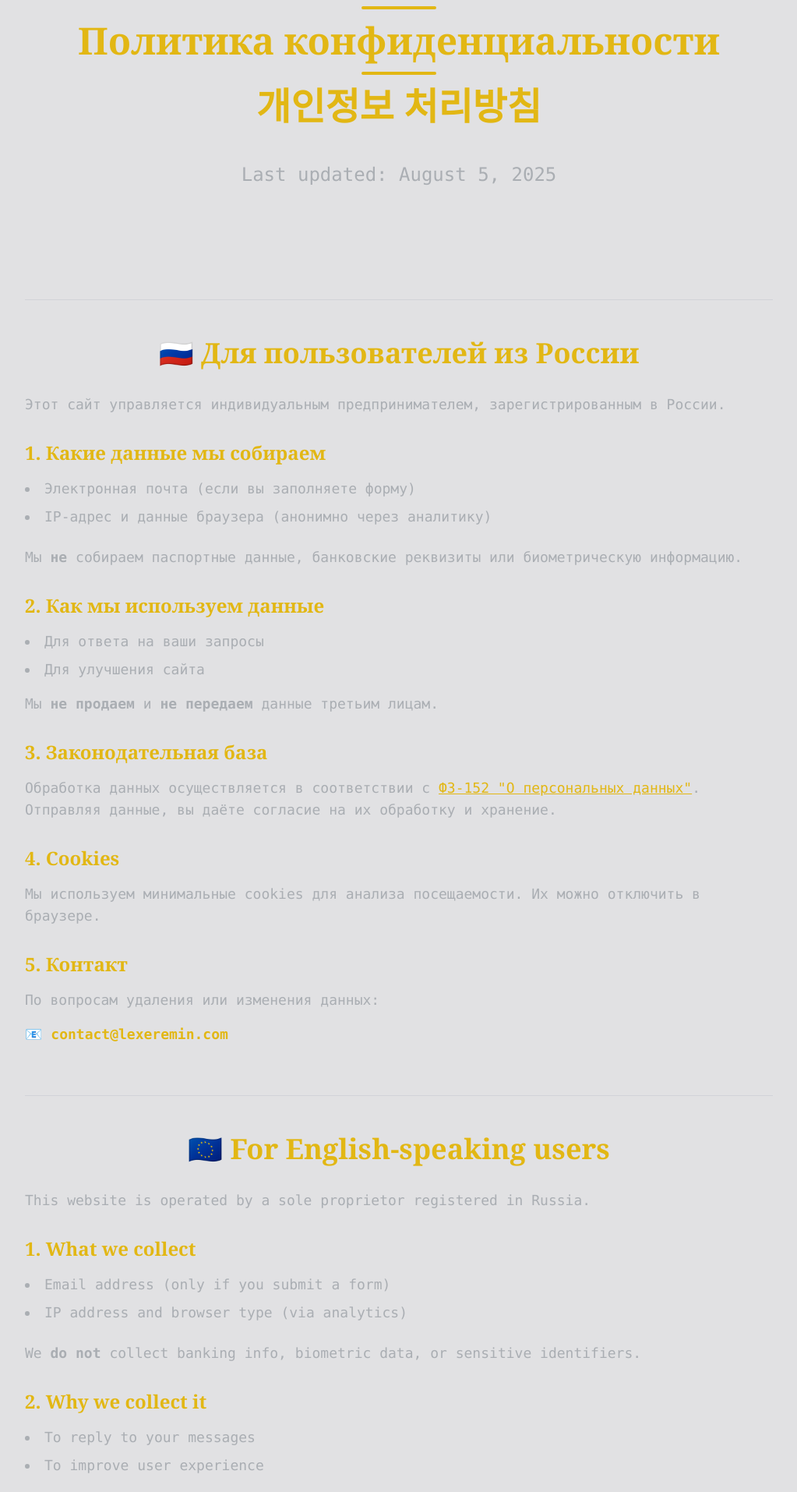
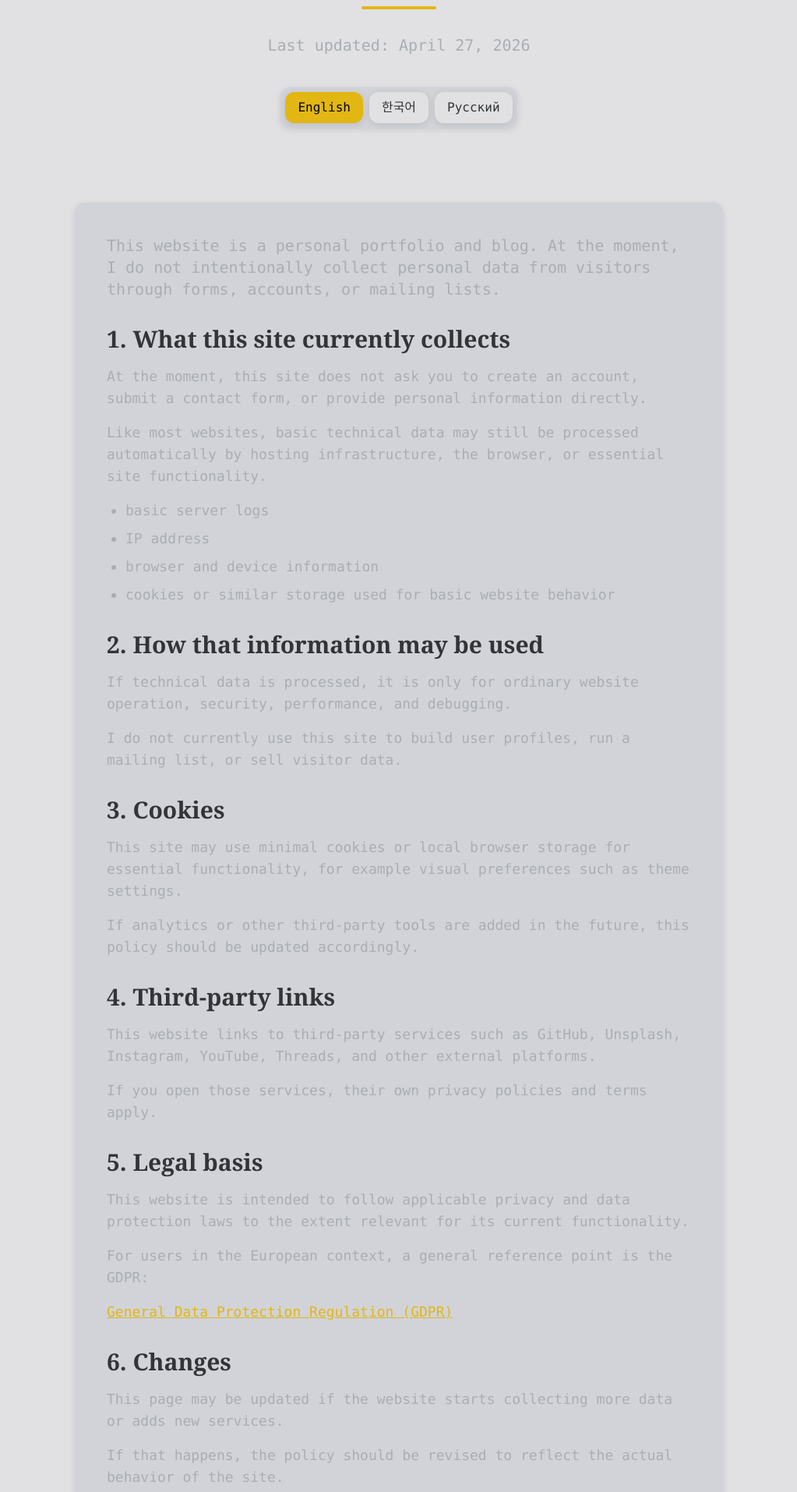
Before and after one commit to lexeremin/lexeremin.com, a Next.js app: page /privacy-policy in a window 1280 px wide. Shown: the part 264-2178 px from the top of the page at 78% size, without its empty margins (128-1151 px from the left). Built offline with nearby package versions, Linux system fonts and the light colour scheme.

Commit message:
refactor: simplify privacy policy and add language tabs

```diff
--- a/app/privacy-policy/page.tsx
+++ b/app/privacy-policy/page.tsx
@@ -1,255 +1,284 @@
 "use client"
 
-import { useState, useEffect } from "react"
+import { useState } from "react"
 import Link from "next/link"
 import Navbar from "@/components/navbar"
 import Footer from "@/components/footer"
 
+type LanguageKey = "en" | "ko" | "ru"
+
+type PolicyParagraph = string | { label: string; href: string }
+
+const policyContent: Record<
+  LanguageKey,
+  {
+    title: string
+    updated: string
+    intro: string
+    sections: { heading: string; paragraphs: PolicyParagraph[]; bullets?: string[] }[]
+    backLabel: string
+  }
+> = {
+  en: {
+    title: "Privacy Policy",
+    updated: "Last updated: April 27, 2026",
+    intro:
+      "This website is a personal portfolio and blog. At the moment, I do not intentionally collect personal data from visitors through forms, accounts, or mailing lists.",
+    sections: [
+      {
+        heading: "1. What this site currently collects",
+        paragraphs: [
+          "At the moment, this site does not ask you to create an account, submit a contact form, or provide personal information directly.",
+          "Like most websites, basic technical data may still be processed automatically by hosting infrastructure, the browser, or essential site functionality.",
+        ],
+        bullets: [
+          "basic server logs",
+          "IP address",
+          "browser and device information",
+          "cookies or similar storage used for basic website behavior",
+        ],
+      },
+      {
+        heading: "2. How that information may be used",
+        paragraphs: [
+          "If technical data is processed, it is only for ordinary website operation, security, performance, and debugging.",
+          "I do not currently use this site to build user profiles, run a mailing list, or sell visitor data.",
+        ],
+      },
+      {
+        heading: "3. Cookies",
+        paragraphs: [
+          "This site may use minimal cookies or local browser storage for essential functionality, for example visual preferences such as theme settings.",
+          "If analytics or other third-party tools are added in the future, this policy should be updated accordingly.",
+        ],
+      },
+      {
+        heading: "4. Third-party links",
+        paragraphs: [
+          "This website links to third-party services such as GitHub, Unsplash, Instagram, YouTube, Threads, and other external platforms.",
+          "If you open those services, their own privacy policies and terms apply.",
+        ],
+      },
+      {
+        heading: "5. Legal basis",
+        paragraphs: [
+          "This website is intended to follow applicable privacy and data protection laws to the extent relevant for its current functionality.",
+          "For users in the European context, a general reference point is the GDPR:",
+          { label: "General Data Protection Regulation (GDPR)", href: "https://gdpr.eu/" },
+        ],
+      },
+      {
+        heading: "6. Changes",
+        paragraphs: [
+          "This page may be updated if the website starts collecting more data or adds new services.",
+          "If that happens, the policy should be revised to reflect the actual behavior of the site.",
+        ],
+      },
+    ],
+    backLabel: "Back to Home",
+  },
+  ko: {
+    title: "개인정보 처리방침",
+    updated: "최종 업데이트: 2026년 4월 27일",
+    intro:
+      "이 웹사이트는 개인 포트폴리오 및 블로그입니다. 현재는 회원가입, 문의 폼, 메일링 리스트 등을 통해 방문자의 개인정보를 의도적으로 수집하지 않습니다.",
+    sections: [
+      {
+        heading: "1. 현재 이 사이트가 수집할 수 있는 정보",
+        paragraphs: [
+          "현재 이 사이트는 계정 생성, 연락처 폼 제출, 또는 직접적인 개인정보 입력을 요구하지 않습니다.",
+          "다만 대부분의 웹사이트와 마찬가지로, 호스팅 인프라나 브라우저 수준에서 기본적인 기술 정보가 자동으로 처리될 수 있습니다.",
+        ],
+        bullets: [
+          "기본 서버 로그",
+          "IP 주소",
+          "브라우저 및 기기 정보",
+          "기본 사이트 동작에 필요한 쿠키 또는 브라우저 저장소",
+        ],
+      },
+      {
+        heading: "2. 정보 사용 목적",
+        paragraphs: [
+          "기술 정보가 처리되는 경우, 이는 일반적인 사이트 운영, 보안, 성능 유지, 디버깅 목적에 한정됩니다.",
+          "현재 이 사이트는 사용자 프로필 생성, 메일링 리스트 운영, 방문자 데이터 판매를 목적으로 사용되지 않습니다.",
+        ],
+      },
+      {
+        heading: "3. 쿠키",
+        paragraphs: [
+          "이 사이트는 테마 설정과 같은 기본 기능을 위해 최소한의 쿠키 또는 로컬 저장소를 사용할 수 있습니다.",
+          "향후 분석 도구나 제3자 서비스가 추가되면, 이 정책도 그에 맞게 업데이트되어야 합니다.",
+        ],
+      },
+      {
+        heading: "4. 외부 서비스 링크",
+        paragraphs: [
+          "이 사이트에는 GitHub, Unsplash, Instagram, YouTube, Threads 등 외부 서비스로 연결되는 링크가 포함될 수 있습니다.",
+          "해당 서비스를 이용할 경우 각 서비스의 자체 개인정보 처리방침과 이용약관이 적용됩니다.",
+        ],
+      },
+      {
+        heading: "5. 관련 법규",
+        paragraphs: [
+          "이 웹사이트는 현재 기능 범위 안에서 적용 가능한 개인정보 및 데이터 보호 관련 법규를 준수하는 것을 목표로 합니다.",
+          "한국어 사용자에게는 개인정보보호법(PIPA)이 일반적인 참고 기준이 될 수 있습니다:",
+          { label: "개인정보보호법(PIPA)", href: "https://www.pipc.go.kr/np/default/page.do?mCode=G010030000" },
+        ],
+      },
+      {
+        heading: "6. 변경 사항",
+        paragraphs: [
+          "향후 이 사이트가 더 많은 데이터를 수집하거나 새로운 서비스를 추가할 경우 이 페이지는 수정될 수 있습니다.",
+          "그 경우 실제 사이트 동작에 맞게 정책을 다시 작성해야 합니다.",
+        ],
+      },
+    ],
+    backLabel: "홈으로 돌아가기",
+  },
+  ru: {
+    title: "Политика конфиденциальности",
+    updated: "Последнее обновление: 27 апреля 2026",
+    intro:
+      "Этот сайт является личным портфолио и блогом. На данный момент я не собираю персональные данные посетителей намеренно через формы, аккаунты или рассылки.",
+    sections: [
+      {
+        heading: "1. Что сайт может собирать сейчас",
+        paragraphs: [
+          "Сейчас сайт не просит вас регистрироваться, отправлять контактную форму или напрямую передавать персональные данные.",
+          "Однако, как и большинство сайтов, базовая техническая информация может автоматически обрабатываться на уровне хостинга, браузера или базовой работы сайта.",
+        ],
+        bullets: [
+          "базовые серверные логи",
+          "IP-адрес",
+          "информация о браузере и устройстве",
+          "cookies или аналогичное хранилище для базовой работы сайта",
+        ],
+      },
+      {
+        heading: "2. Как эта информация может использоваться",
+        paragraphs: [
+          "Если технические данные обрабатываются, то только для обычной работы сайта, безопасности, производительности и отладки.",
+          "Я не использую этот сайт для построения пользовательских профилей, ведения рассылки или продажи данных посетителей.",
+        ],
+      },
+      {
+        heading: "3. Cookies",
+        paragraphs: [
+          "Сайт может использовать минимальные cookies или локальное хранилище браузера для базовой функциональности, например для сохранения визуальных настроек, таких как тема оформления.",
+          "Если в будущем будут добавлены аналитика или сторонние инструменты, эта политика должна быть обновлена.",
+        ],
+      },
+      {
+        heading: "4. Ссылки на сторонние сервисы",
+        paragraphs: [
+          "На сайте есть ссылки на сторонние сервисы, такие как GitHub, Unsplash, Instagram, YouTube, Threads и другие внешние платформы.",
+          "Если вы переходите на эти сервисы, к вам применяются их собственные политики конфиденциальности и условия использования.",
+        ],
+      },
+      {
+        heading: "5. Правовая основа",
+        paragraphs: [
+          "Этот сайт создается с учетом применимых законов о персональных данных и конфиденциальности в той мере, в какой это относится к его текущей функциональности.",
+          "Для пользователей из России ориентиром является Федеральный закон № 152-ФЗ «О персональных данных»:",
+          { label: "Федеральный закон № 152-ФЗ «О персональных данных»", href: "https://www.consultant.ru/document/cons_doc_LAW_61801/" },
+        ],
+      },
+      {
+        heading: "6. Изменения",
+        paragraphs: [
+          "Эта страница может быть обновлена, если сайт начнет собирать больше данных или подключит новые сервисы.",
+          "В таком случае политика должна быть пересмотрена так, чтобы соответствовать реальному поведению сайта.",
+        ],
+      },
+    ],
+    backLabel: "Вернуться на главную",
+  },
+}
+
+const tabs: { key: LanguageKey; label: string }[] = [
+  { key: "en", label: "English" },
+  { key: "ko", label: "한국어" },
+  { key: "ru", label: "Русский" },
+]
+
 export default function PrivacyPolicy() {
-  const [isDarkMode, setIsDarkMode] = useState(false)
-
-  // Initialize theme from localStorage
-  useEffect(() => {
-    const savedTheme = localStorage.getItem("theme")
-    const prefersDark = window.matchMedia("(prefers-color-scheme: dark)").matches
-    const shouldBeDark = savedTheme === "dark" || (!savedTheme && prefersDark)
-
-    setIsDarkMode(shouldBeDark)
-  }, [])
+  const [language, setLanguage] = useState<LanguageKey>("en")
+  const content = policyContent[language]
 
   return (
     <div className="min-h-screen transition-colors duration-300 bg-serika-bg text-serika-text">
       <Navbar />
 
-      {/* Header */}
       <div className="pt-40 bg-serika-bg">
-        <div className="max-w-7xl mx-auto px-4 sm:px-6 lg:px-8 py-8 sm:py-12">
+        <div className="max-w-5xl mx-auto px-4 sm:px-6 lg:px-8 py-8 sm:py-12">
           <div className="text-center">
-            <div className="space-y-4">
             <h1 className="font-serif text-3xl sm:text-4xl md:text-5xl font-black text-serika-main">
-                Privacy Policy
+              {content.title}
             </h1>
-              <div className="w-16 sm:w-24 h-1 mx-auto bg-serika-main rounded-full mb-6 sm:mb-8"></div>
-              <h1 className="font-serif text-3xl sm:text-4xl md:text-5xl font-black text-serika-main">
-                Политика конфиденциальности
-              </h1>
-              <div className="w-16 sm:w-24 h-1 mx-auto bg-serika-main rounded-full mb-6 sm:mb-8"></div>
-              <h1 className="font-serif text-3xl sm:text-4xl md:text-5xl font-black text-serika-main">
-                개인정보 처리방침
-              </h1>
+            <div className="w-16 sm:w-24 h-1 mx-auto bg-serika-main rounded-full mt-4 mb-6 sm:mb-8"></div>
+            <p className="text-lg sm:text-xl max-w-3xl mx-auto text-serika-sub">{content.updated}</p>
           </div>
-              <div className="mt-12"></div>
-              <p className="text-lg sm:text-xl lg:text-2xl max-w-3xl mx-auto text-serika-sub">
-              Last updated: August 5, 2025
-            </p>
+
+          <div className="mt-10 flex justify-center">
+            <div className="inline-flex flex-wrap gap-2 rounded-xl bg-serika-sub-alt p-1.5 shadow-soft">
+              {tabs.map((tab) => {
+                const active = tab.key === language
+                return (
+                  <button
+                    key={tab.key}
+                    onClick={() => setLanguage(tab.key)}
+                    className={`px-4 py-2 rounded-xl text-sm sm:text-base transition-all duration-200 shadow-soft ${
+                      active
+                        ? "bg-serika-main text-black"
+                        : "bg-serika-bg text-serika-text hover:bg-serika-sub"
+                    }`}
+                  >
+                    {tab.label}
+                  </button>
+                )
+              })}
+            </div>
           </div>
         </div>
       </div>
 
-      {/* Content */}
-      <div className="max-w-5xl mx-auto px-4 sm:px-6 lg:px-8 py-8 sm:py-12">
-        <div className="prose prose-lg max-w-none text-serika-text">
+      <div className="max-w-4xl mx-auto px-4 sm:px-6 lg:px-8 py-8 sm:py-12">
+        <div className="rounded-xl bg-serika-sub-alt border border-serika-sub-alt shadow-soft p-6 sm:p-8 lg:p-10 space-y-8">
+          <p className="text-lg sm:text-xl leading-relaxed text-serika-sub">{content.intro}</p>
 
-          <hr className="border-serika-sub-alt my-12" />
-
-          {/* Russian Section */}
-          <div className="mb-16">
-            <h2 className="font-serif text-3xl sm:text-4xl font-black text-serika-main mb-8 text-center">
-              🇷🇺 Для пользователей из России
-            </h2>
-
-            <p className="text-lg text-serika-sub mb-8">
-              Этот сайт управляется индивидуальным предпринимателем, зарегистрированным в России.
-            </p>
-
-            <h3 className="font-serif text-xl sm:text-2xl font-black text-serika-main mt-8 mb-4">
-              1. Какие данные мы собираем
-            </h3>
-            <ul className="list-disc list-inside text-lg text-serika-sub mb-6 space-y-2">
-              <li>Электронная почта (если вы заполняете форму)</li>
-              <li>IP-адрес и данные браузера (анонимно через аналитику)</li>
-            </ul>
-            <p className="text-lg text-serika-sub mb-8">
-              Мы <strong>не</strong> собираем паспортные данные, банковские реквизиты или биометрическую информацию.
-            </p>
-
-            <h3 className="font-serif text-xl sm:text-2xl font-black text-serika-main mt-8 mb-4">
-              2. Как мы используем данные
-            </h3>
-            <ul className="list-disc list-inside text-lg text-serika-sub mb-4 space-y-2">
-              <li>Для ответа на ваши запросы</li>
-              <li>Для улучшения сайта</li>
-            </ul>
-            <p className="text-lg text-serika-sub mb-8">
-              Мы <strong>не продаем</strong> и <strong>не передаем</strong> данные третьим лицам.
-            </p>
-
-            <h3 className="font-serif text-xl sm:text-2xl font-black text-serika-main mt-8 mb-4">
-              3. Законодательная база
-            </h3>
-            <p className="text-lg text-serika-sub mb-6">
-              Обработка данных осуществляется в соответствии с{' '}
+          {content.sections.map((section) => (
+            <section key={section.heading} className="space-y-4">
+              <h2 className="font-serif text-2xl sm:text-3xl font-black text-serika-text">{section.heading}</h2>
+              {section.paragraphs.map((paragraph, index) => (
+                <p key={`${section.heading}-${index}`} className="text-base sm:text-lg leading-relaxed text-serika-sub">
+                  {typeof paragraph === "string" ? (
+                    paragraph
+                  ) : (
                     <a
-                href="http://www.consultant.ru/document/cons_doc_LAW_61801/"
-                className="text-serika-main hover:text-serika-main-hover underline"
+                      href={paragraph.href}
                       target="_blank"
                       rel="noopener noreferrer"
+                      className="text-serika-main hover:text-serika-main-hover underline"
                     >
-                ФЗ-152 "О персональных данных"
+                      {paragraph.label}
                     </a>
-              . Отправляя данные, вы даёте согласие на их обработку и хранение.
+                  )}
                 </p>
+              ))}
+              {section.bullets && (
+                <ul className="list-disc pl-6 space-y-2 text-base sm:text-lg text-serika-sub">
+                  {section.bullets.map((bullet) => (
+                    <li key={bullet}>{bullet}</li>
+                  ))}
+                </ul>
+              )}
+            </section>
+          ))}
 
-            <h3 className="font-serif text-xl sm:text-2xl font-black text-serika-main mt-8 mb-4">
-              4. Cookies
-            </h3>
-            <p className="text-lg text-serika-sub mb-6">
-              Мы используем минимальные cookies для анализа посещаемости. Их можно отключить в браузере.
-            </p>
-
-            <h3 className="font-serif text-xl sm:text-2xl font-black text-serika-main mt-8 mb-4">
-              5. Контакт
-            </h3>
-            <p className="text-lg text-serika-sub mb-4">
-              По вопросам удаления или изменения данных:
-            </p>
-            <p className="text-lg font-semibold text-serika-main">
-              📧 contact@lexeremin.com
-            </p>
-          </div>
-
-          <hr className="border-serika-sub-alt my-12" />
-
-          {/* English Section */}
-          <div className="mb-16">
-            <h2 className="font-serif text-3xl sm:text-4xl font-black text-serika-main mb-8 text-center">
-            🇪🇺 For English-speaking users
-            </h2>
-
-            <p className="text-lg text-serika-sub mb-8">
-              This website is operated by a sole proprietor registered in Russia.
-            </p>
-
-            <h3 className="font-serif text-xl sm:text-2xl font-black text-serika-main mt-8 mb-4">
-              1. What we collect
-            </h3>
-            <ul className="list-disc list-inside text-lg text-serika-sub mb-6 space-y-2">
-              <li>Email address (only if you submit a form)</li>
-              <li>IP address and browser type (via analytics)</li>
-            </ul>
-            <p className="text-lg text-serika-sub mb-8">
-              We <strong>do not</strong> collect banking info, biometric data, or sensitive identifiers.
-            </p>
-
-            <h3 className="font-serif text-xl sm:text-2xl font-black text-serika-main mt-8 mb-4">
-              2. Why we collect it
-            </h3>
-            <ul className="list-disc list-inside text-lg text-serika-sub mb-4 space-y-2">
-              <li>To reply to your messages</li>
-              <li>To improve user experience</li>
-            </ul>
-            <p className="text-lg text-serika-sub mb-8">
-              We <strong>do not sell or share</strong> your personal information.
-            </p>
-
-            <h3 className="font-serif text-xl sm:text-2xl font-black text-serika-main mt-8 mb-4">
-              3. Legal basis (GDPR)
-            </h3>
-            <p className="text-lg text-serika-sub mb-6">
-              Data is processed in accordance with the{' '}
-              <a
-                href="https://gdpr.eu/"
-                className="text-serika-main hover:text-serika-main-hover underline"
-                target="_blank"
-                rel="noopener noreferrer"
-              >
-                General Data Protection Regulation (GDPR)
-              </a>
-              . You may request access or deletion of your data at any time.
-            </p>
-
-            <h3 className="font-serif text-xl sm:text-2xl font-black text-serika-main mt-8 mb-4">
-              4. Cookies
-            </h3>
-            <p className="text-lg text-serika-sub mb-6">
-              We use minimal cookies for anonymous analytics (e.g., Plausible). You can disable cookies in your browser settings.
-            </p>
-
-            <h3 className="font-serif text-xl sm:text-2xl font-black text-serika-main mt-8 mb-4">
-              5. Contact
-            </h3>
-            <p className="text-lg text-serika-sub mb-4">
-              To request data deletion or access:
-            </p>
-            <p className="text-lg font-semibold text-serika-main">
-              📧 contact@lexeremin.com
-            </p>
-          </div>
-
-          <hr className="border-serika-sub-alt my-12" />
-
-          {/* Korean Section */}
-          <div className="mb-16">
-            <h2 className="font-serif text-3xl sm:text-4xl font-black text-serika-main mb-8 text-center">
-              🇰🇷 한국어 사용자용 (Korean users)🫰
-            </h2>
-
-            <p className="text-lg text-serika-sub mb-8">
-              이 웹사이트는 러시아에 등록된 개인 사업자가 운영합니다.
-            </p>
-
-            <h3 className="font-serif text-xl sm:text-2xl font-black text-serika-main mt-8 mb-4">
-              1. 수집하는 정보
-            </h3>
-            <ul className="list-disc list-inside text-lg text-serika-sub mb-6 space-y-2">
-              <li>이메일 주소 (폼을 통해 제출하는 경우)</li>
-              <li>IP 주소 및 브라우저 정보 (익명 분석용)</li>
-            </ul>
-            <p className="text-lg text-serika-sub mb-8">
-              민감한 개인 정보(예: 금융 정보, 생체 정보)는 <strong>수집하지 않습니다</strong>.
-            </p>
-
-            <h3 className="font-serif text-xl sm:text-2xl font-black text-serika-main mt-8 mb-4">
-              2. 수집 목적
-            </h3>
-            <ul className="list-disc list-inside text-lg text-serika-sub mb-4 space-y-2">
-              <li>문의에 응답하기 위해</li>
-              <li>사용자 경험 개선을 위해</li>
-            </ul>
-            <p className="text-lg text-serika-sub mb-8">
-              정보는 <strong>제3자에게 판매되거나 공유되지 않습니다</strong>.
-            </p>
-
-            <h3 className="font-serif text-xl sm:text-2xl font-black text-serika-main mt-8 mb-4">
-              3. 관련 법규 (PIPA 기준)
-            </h3>
-            <p className="text-lg text-serika-sub mb-6">
-              개인정보는 사용자 동의에 기반해 수집되며, 원하실 경우 언제든지 열람, 수정, 삭제를 요청할 수 있습니다.
-            </p>
-
-            <h3 className="font-serif text-xl sm:text-2xl font-black text-serika-main mt-8 mb-4">
-              4. 쿠키
-            </h3>
-            <p className="text-lg text-serika-sub mb-6">
-              이 사이트는 방문자 수와 사용 패턴을 이해하기 위해 최소한의 쿠키를 사용합니다. 브라우저 설정에서 쿠키 비활성화 가능.
-            </p>
-
-            <h3 className="font-serif text-xl sm:text-2xl font-black text-serika-main mt-8 mb-4">
-              5. 문의
-            </h3>
-            <p className="text-lg text-serika-sub mb-4">
-              개인정보 삭제 또는 문의 사항은 다음 이메일로 연락해 주세요:
-            </p>
-            <p className="text-lg font-semibold text-serika-main">
-              📧 contact@lexeremin.com
-            </p>
-          </div>
-
-          {/* Back to Home Link */}
-          <div className="text-center pt-8">
+          <div className="text-center pt-4">
             <Link href="/">
               <button className="px-8 py-3 text-base rounded-xl bg-serika-main hover:bg-serika-main-hover text-black transition-all duration-200 shadow-soft hover:shadow-soft-lg">
-                Back to Home
+                {content.backLabel}
               </button>
             </Link>
           </div>
```
Lines whose indentation alone changed are shown as unchanged.
